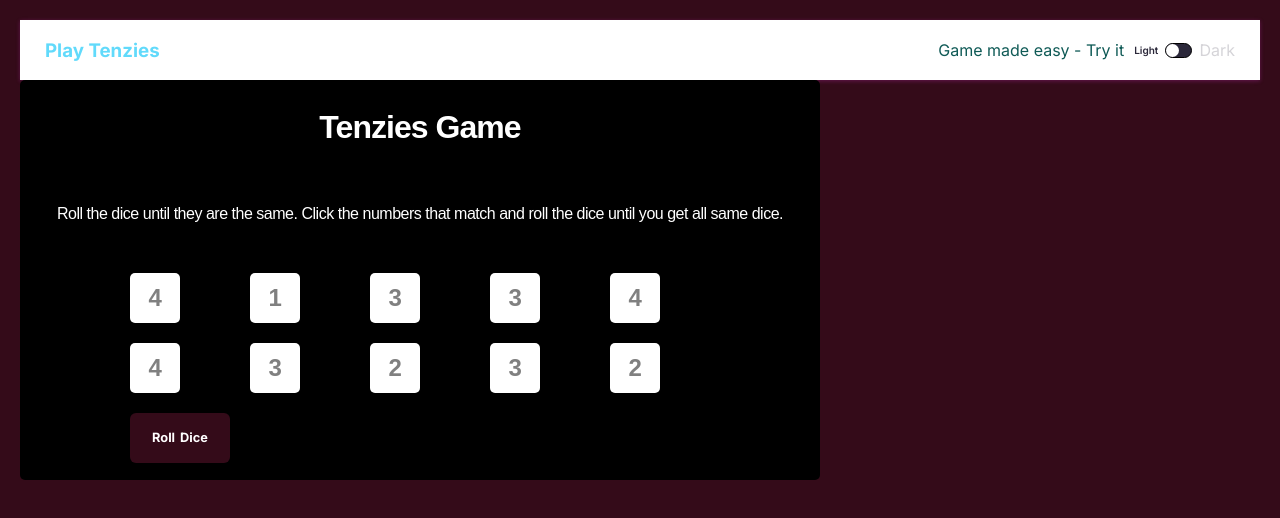
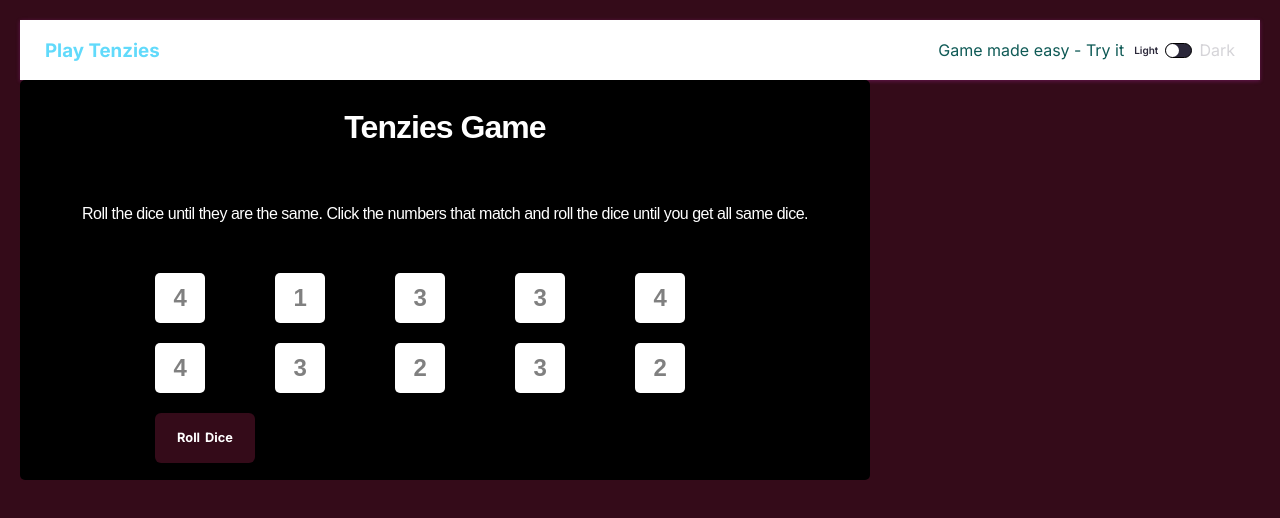
Before and after one commit to michhub-dev/tenzies, a React (Create React App) app: page / in a window 1280 px wide. Shown: the top 518 px of the page. Built offline with nearby package versions, Linux system fonts and the light colour scheme.

Commit message:
Modified styling & comment

```diff
--- a/src/App.js
+++ b/src/App.js
@@ -56,8 +56,8 @@ export default function App(){
             ))
 
 
-     /* When clicked, map through each dice, don't change already
-        held dice, roll unheld dice.
+     /* When clicked, map through each dice and generate new numbers for
+     unheld dice.
        Otherwise restart the game
     */
     function rollDice(){
--- a/src/index.css
+++ b/src/index.css
@@ -117,7 +117,7 @@ nav.dark .toggler--slider {
 main {
   background-color: #eeeeee;
   height: 400px;
-  max-width: 800px;
+  max-width: 850px;
   border-radius: 5px;
   display: flex;
   flex-direction: column;
```
